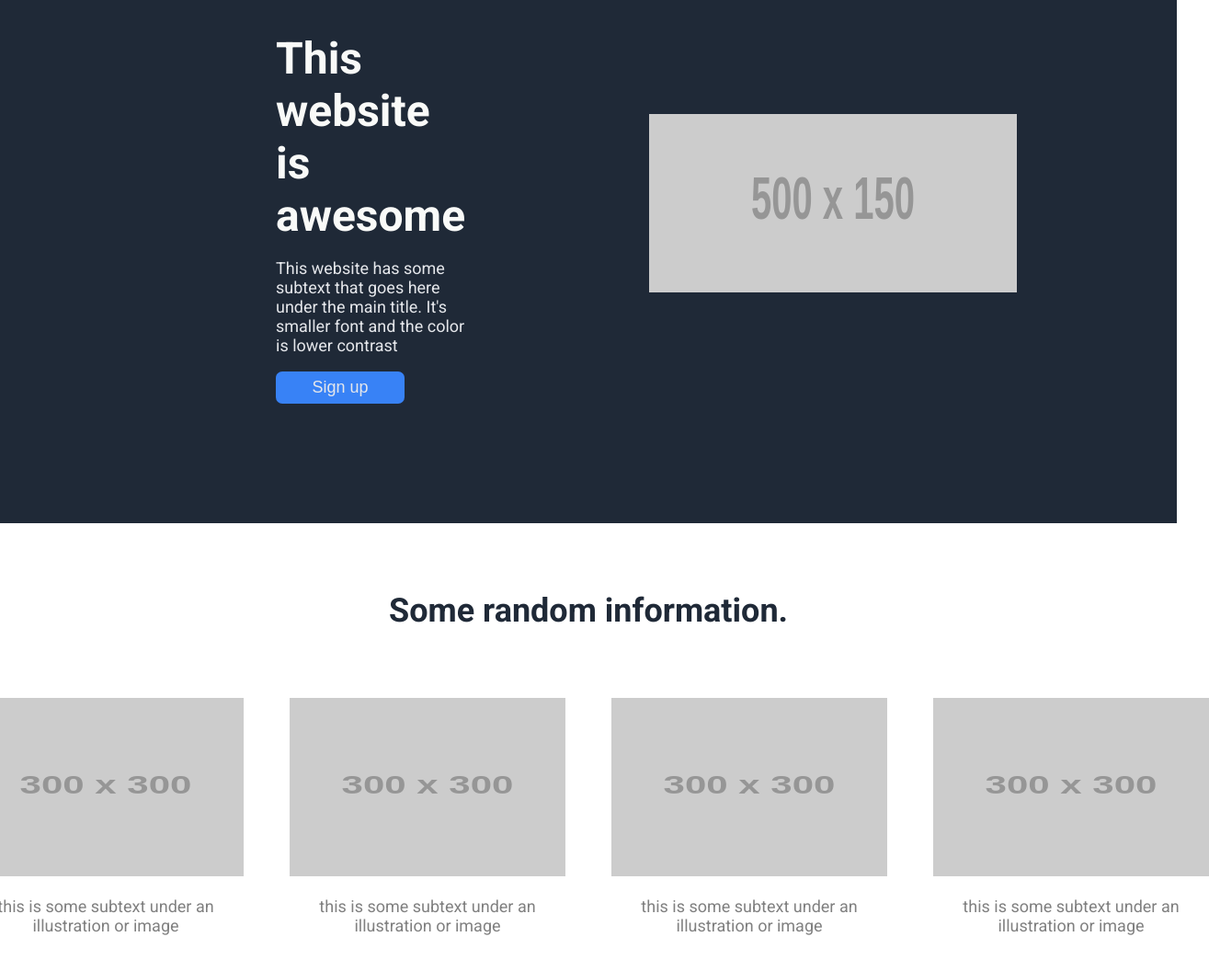
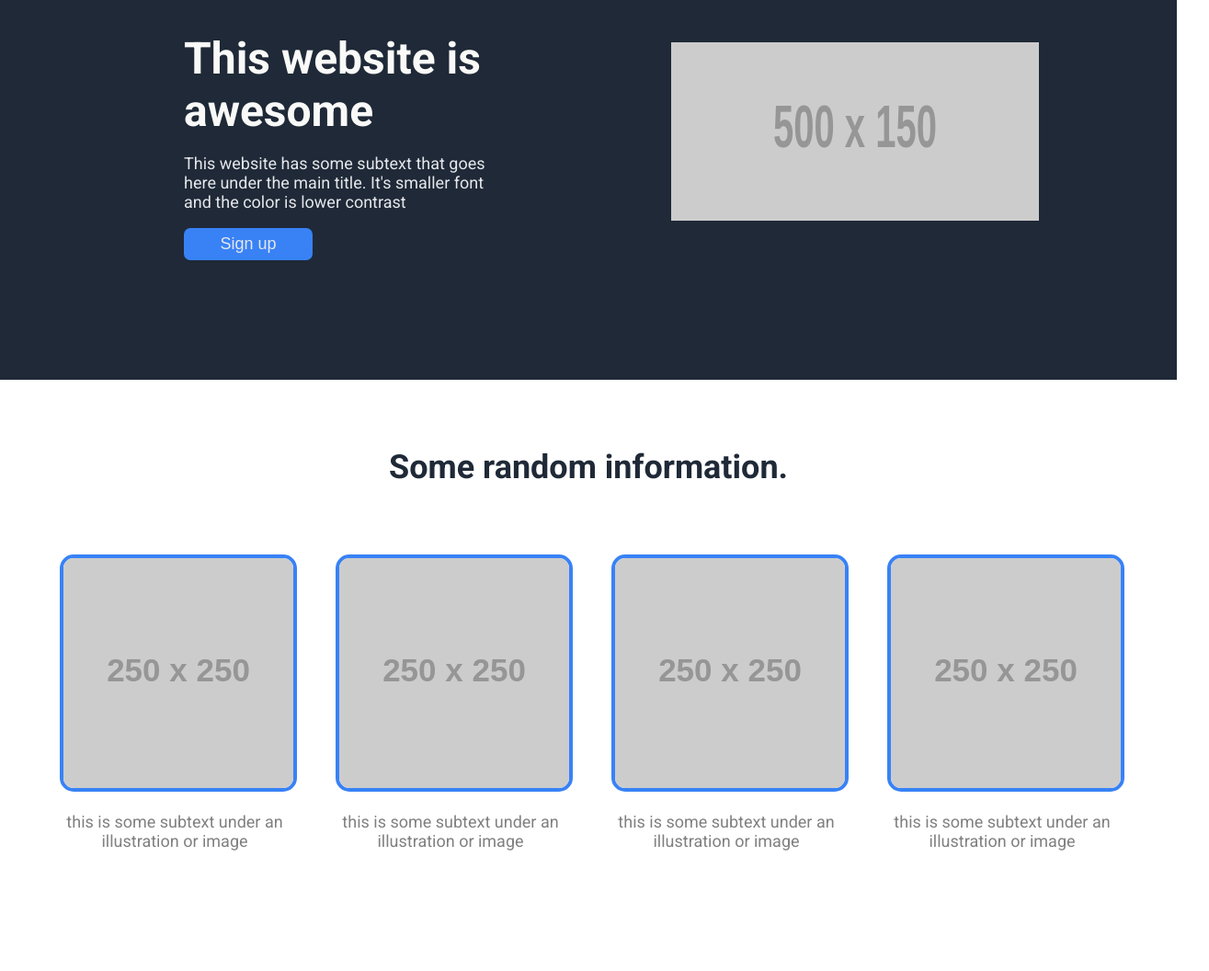
Before and after one commit to TalesHarry/landing-page-odin, a plain HTML site: page index.html in a window 1280 px wide. Shown: the part 100-1156 px from the top of the page at 92% size, 1315 px wide, since content can reach past the window. Drawn offline with Linux system fonts and the light colour scheme; placeholder pictures from the web are drawn by us.

```diff
--- a/index.html
+++ b/index.html
@@ -32,22 +32,22 @@
         <h1>Some random information.</h1>
         <div class="info-container">
             <div class="info">
-                <img src="https://via.placeholder.com/300">
+                <img src="https://via.placeholder.com/250">
                 <p>this is some subtext under an illustration or image</p>
             </div>
 
             <div class="info">
-                <img src="https://via.placeholder.com/300">
+                <img src="https://via.placeholder.com/250">
                 <p>this is some subtext under an illustration or image</p>
             </div>
 
             <div class="info">
-                <img src="https://via.placeholder.com/300">
+                <img src="https://via.placeholder.com/250">
                 <p>this is some subtext under an illustration or image</p>
             </div>
 
             <div class="info">
-                <img src="https://via.placeholder.com/300">
+                <img src="https://via.placeholder.com/250">
                 <p>this is some subtext under an illustration or image</p>
             </div>
         </div>
--- a/style.css
+++ b/style.css
@@ -9,8 +9,8 @@
     background-color: #1f2937;
     display: flex;
     flex-direction: column;
-    padding-left: 300px;
-    padding-right: 250px;
+    padding-left: 200px;
+    padding-right: 150px;
 }
 
 header {
@@ -63,7 +63,7 @@
     width: 140px;
 }
 
-img {
+.hero-content img {
     width: 400px;
     height: 194px;
     flex: 0 0 auto;
@@ -97,16 +97,19 @@
 
 .info {
     flex: 0 0 auto;
-    width: 300px;
+    width: 250px;
     padding: o;
     margin: 0;
 }
 
 .info img {
-    width: 300px;
+    border-color: #3882f6;
+    border-radius: 15px;
+    border-width: 4px;
+    border-style: solid;
 }
 
 .info p {
     font-size: 18px;
-    color: gray;
+    color: grey;
 }
```
